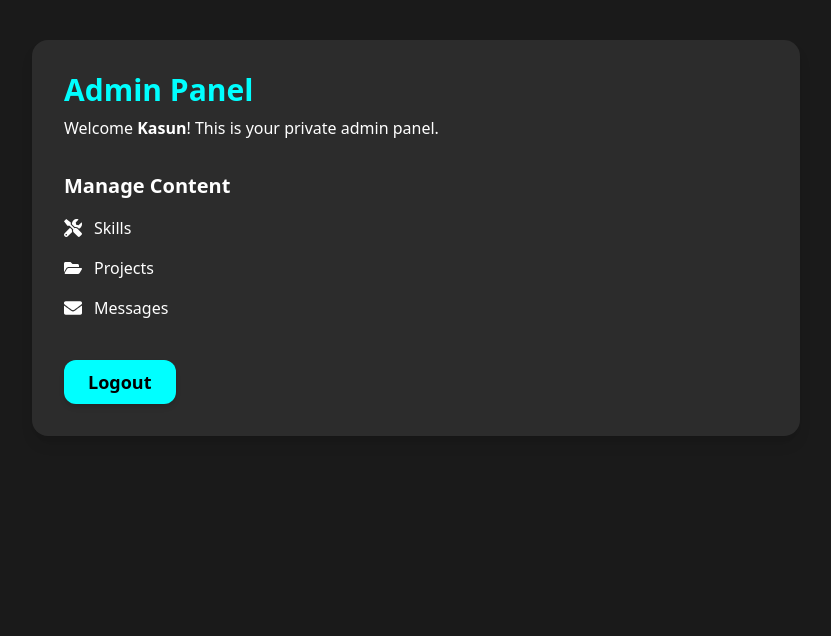
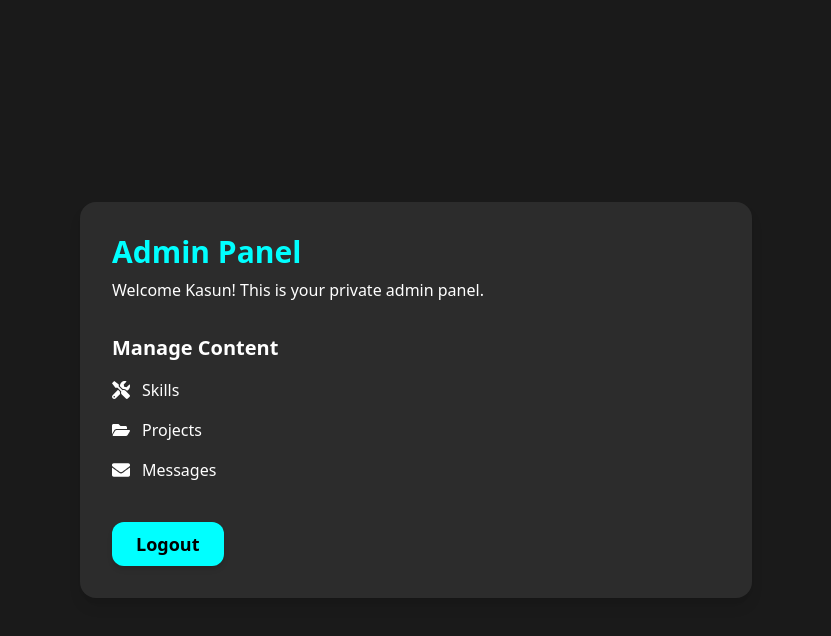
Before and after one commit to kasunsagara/portfolio-website-frontend, a React (Vite) app: page /admin-panel in a window 1280 px wide. Shown: the top 636 px of the page, without its empty margins (224-1055 px from the left). Built offline with nearby package versions, Linux system fonts and the light colour scheme; sample sign-in values are in the browser's storage.

Commit message:
small change

```diff
--- a/src/pages/adminPanel.jsx
+++ b/src/pages/adminPanel.jsx
@@ -1,7 +1,7 @@
 // src/components/AdminPanel.jsx
 import React from 'react';
-import { useNavigate } from 'react-router-dom';
-import { FaTools, FaFolderOpen, FaEnvelope  } from 'react-icons/fa';
+import { useNavigate, Link } from 'react-router-dom';
+import { FaTools, FaFolderOpen, FaEnvelope } from 'react-icons/fa';
 
 export default function AdminPanel() {
   const navigate = useNavigate();
@@ -12,27 +12,42 @@ export default function AdminPanel() {
   };
 
   return (
-    <div className="min-h-screen bg-primary flex flex-col items-center justify-start py-10 px-4">
-      <div className="bg-secondary shadow-lg rounded-2xl w-full max-w-3xl p-8">
+    <div className="min-h-screen flex items-center justify-center bg-primary px-4">
+      <div className="max-w-2xl w-full bg-secondary shadow-lg rounded-2xl p-8">
         <h1 className="text-3xl font-bold text-accent">Admin Panel</h1>
         <p className="mt-2 text-white">
-          Welcome <span className="font-semibold">Kasun</span>! This is your private admin panel.
+          Welcome Kasun! This is your private admin panel.
         </p>
 
         <div className="mt-8">
           <h3 className="text-xl font-semibold text-white mb-4">Manage Content</h3>
           <ul className="space-y-4">
-            <li className="flex items-center gap-3 text-white hover:text-accent transition">
+            <li>
+              <Link
+                to="/admin-panel/skills"
+                className="flex items-center gap-3 text-white hover:text-accent transition"
+              >
                 <FaTools className="text-lg" />
                 <span>Skills</span>
+              </Link>
             </li>
-            <li className="flex items-center gap-3 text-white hover:text-accent transition">
+            <li>
+              <Link
+                to="/admin-panel/projects"
+                className="flex items-center gap-3 text-white hover:text-accent transition"
+              >
                 <FaFolderOpen className="text-lg" />
                 <span>Projects</span>
+              </Link>
             </li>
-            <li className="flex items-center gap-3 text-white hover:text-accent transition">
+            <li>
+              <Link
+                to="/admin-panel/messages"
+                className="flex items-center gap-3 text-white hover:text-accent transition"
+              >
                 <FaEnvelope className="text-lg" />
                 <span>Messages</span>
+              </Link>
             </li>
           </ul>
         </div>
```
Lines whose indentation alone changed are shown as unchanged.
